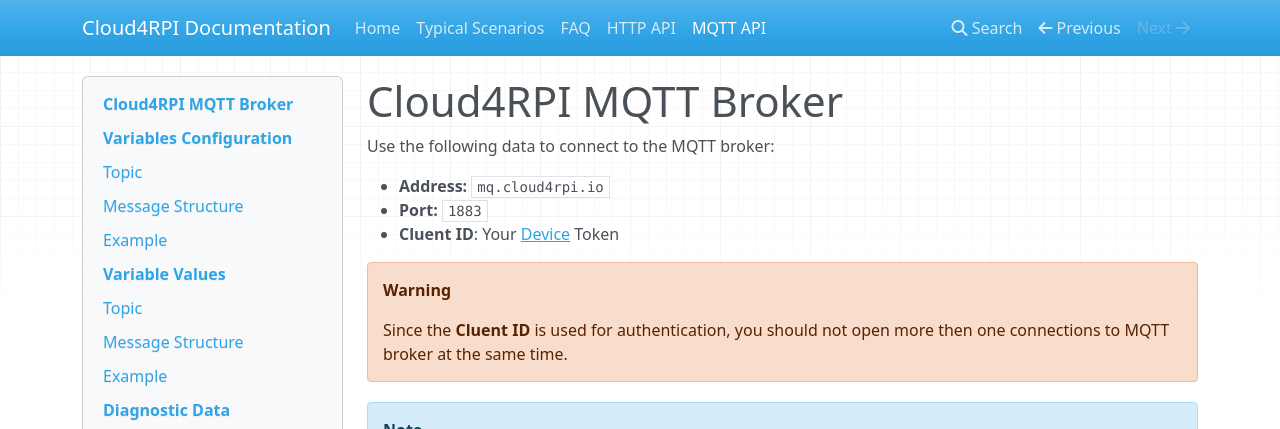
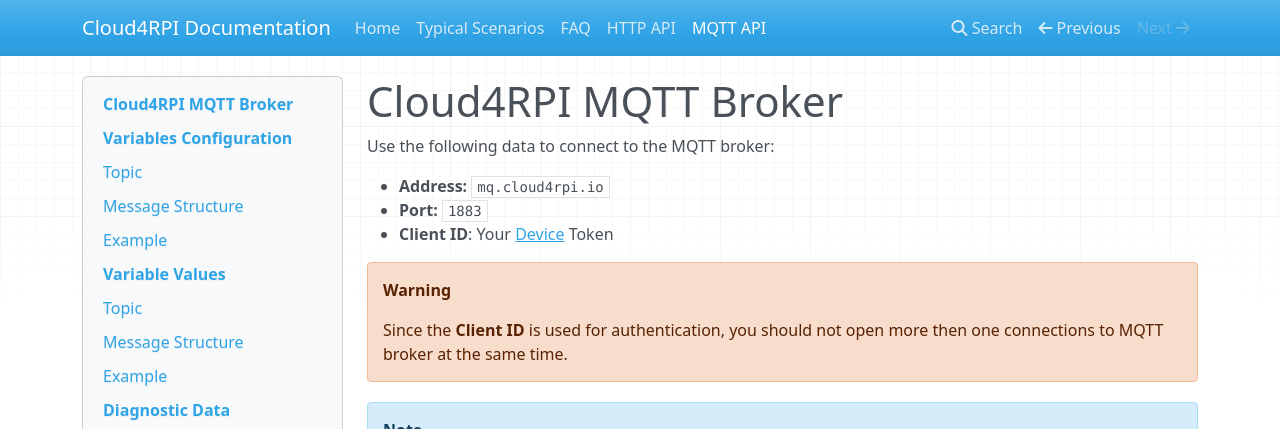
Before and after one commit to cloud4rpi/docs, an MkDocs documentation site: the page built from docs/mqtt_api.md, in a window 1280 px wide and 900 px high. Shown: the top 429 px of the window. Built offline with MkDocs 1.6.1, drawn with Linux system fonts in a browser that asks for light colours; nearby versions of some CDN libraries; old or Windows-style settings are respelled for this version of MkDocs.

Commit message:
corrected mistakes

````diff
--- a/docs/mqtt_api.md
+++ b/docs/mqtt_api.md
@@ -4,11 +4,11 @@
 
 * **Address:** `mq.cloud4rpi.io`
 * **Port:** `1883`
-* **Cluent ID**: Your [Device](https://cloud4rpi.io/devices/) Token
+* **Client ID**: Your [Device](https://cloud4rpi.io/devices/) Token
 
 
 !!! Warning
-    Since the **Cluent ID** is used for authentication, you should not open more then one connections to MQTT broker at the same time.
+    Since the **Client ID** is used for authentication, you should not open more then one connections to MQTT broker at the same time.
 
 !!! Note
     **Login** and **Password** are not used, you can leave them empty.
@@ -190,7 +190,6 @@
 ```
 
 !!! Note
-
     You need to replace **your_device_token** with your device token displayed on the [device page](https://cloud4rpi.io/devices).
 
 # Commands Stream
````
